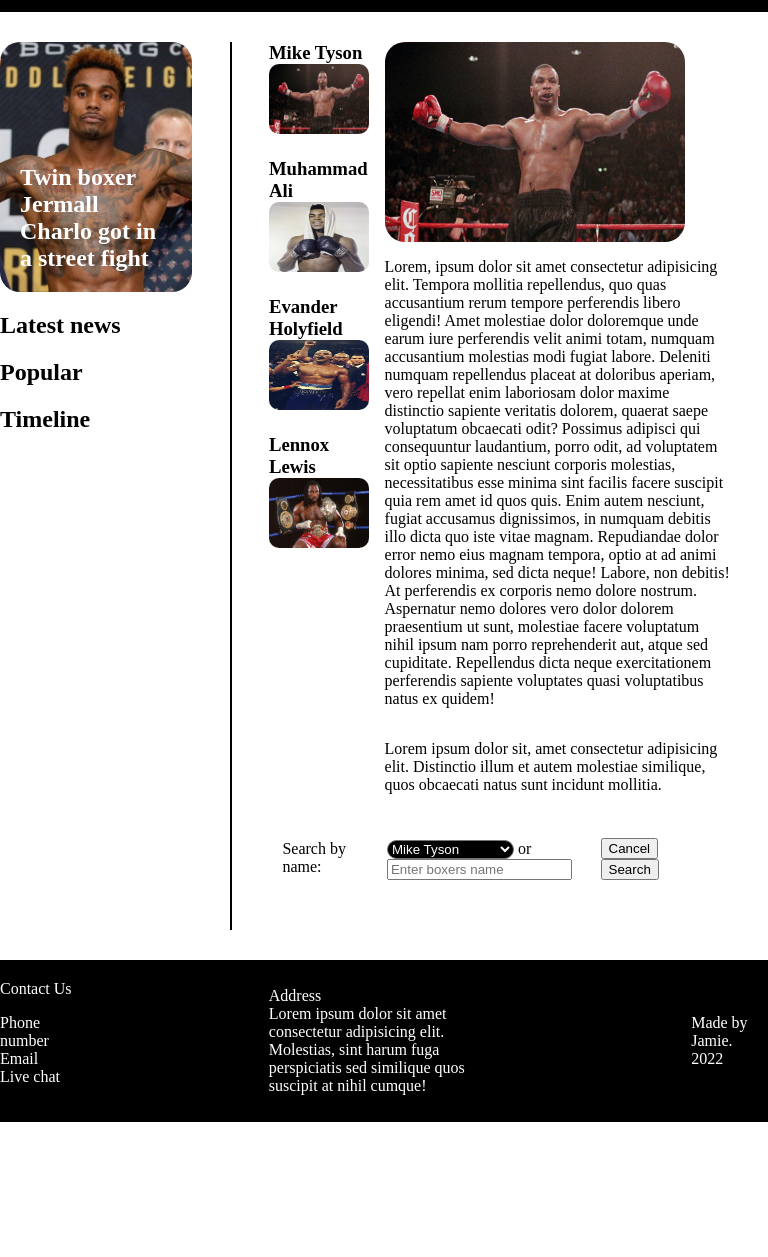
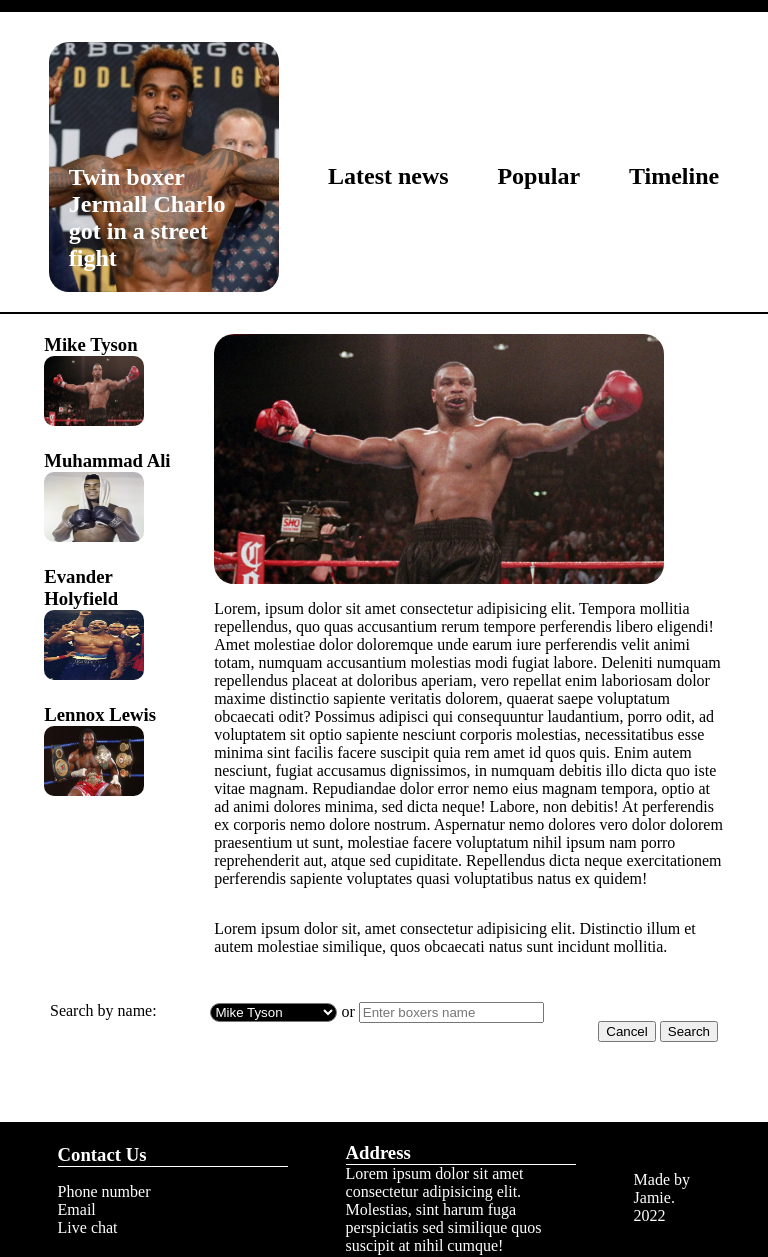
Before and after one commit to wickwackk/leap2022, a plain HTML site: page html/responsive/responsive-challenge2/index.html in a window 768 px wide. Shown: the part 68-1325 px from the top of the page. Before the commit the page ends 1190 px from the top, so only its background shows below. Drawn offline with Linux system fonts and the light colour scheme.

Commit message:
class morning nov17

```diff
--- a/html/responsive/responsive-challenge2/index.html
+++ b/html/responsive/responsive-challenge2/index.html
@@ -125,7 +125,7 @@
     <footer>
       <div class="container">
         <div class="footerFirst">
-          <p>Contact Us</p>
+          <h3>Contact Us</h3>
           <ul>
             <li><a href="#">Phone number</a></li>
             <li><a href="#">Email</a></li>
@@ -133,7 +133,7 @@
           </ul>
         </div>
         <div class="footerSecond">
-          <p>Address</p>
+          <h3>Address</h3>
           <p>
             Lorem ipsum dolor sit amet consectetur adipisicing elit. Molestias,
             sint harum fuga perspiciatis sed similique quos suscipit at nihil
--- a/html/responsive/responsive-challenge2/style.css
+++ b/html/responsive/responsive-challenge2/style.css
@@ -45,30 +45,6 @@ header ul {
 ul li {
   list-style: none;
 }
-@media screen and (max-width: 570px) {
-  header .container {
-    flex-wrap: wrap;
-  }
-  .headerRight {
-    justify-content: end;
-    width: 50%;
-  }
-  .firstMenu {
-    display: none;
-  }
-  .secondMenu {
-    display: flex;
-    gap: 20px;
-  }
-}
-@media screen and (max-width: 768px) and (min-width: 571px) {
-  .firstMenu {
-    gap: 20px;
-  }
-  .sec .container {
-    display: block;
-  }
-}
 .left {
   width: 25%;
   align-self: flex-start;
@@ -101,7 +77,7 @@ ul li {
   margin-top: 20px;
 }
 .sec .container {
-  display: flex;
+  display: block;
   justify-content: space-between;
   align-items: center;
   margin: 30px auto;
@@ -168,8 +144,6 @@ ul li {
 .option p {
   display: inline;
 }
-.rightBottom {
-}
 .button {
   align-self: flex-end;
 }
@@ -186,6 +160,10 @@ footer .container {
 footer p {
   margin: 0;
 }
+footer h3 {
+  margin: 0;
+  border-bottom: 1px white solid;
+}
 .footerFirst {
   width: 10%;
 }
@@ -194,8 +172,60 @@ footer p {
 }
 .footerSecond {
   width: 30%;
-  gap: -40px;
 }
 .footerThird {
   width: 10%;
 }
+@media screen and (max-width: 570px) {
+  header .container {
+    flex-wrap: wrap;
+  }
+  .headerRight {
+    justify-content: end;
+    width: 50%;
+  }
+  .firstMenu {
+    display: none;
+  }
+  .secondMenu {
+    display: flex;
+    gap: 20px;
+  }
+}
+@media screen and (max-width: 768px) and (min-width: 571px) {
+  .firstMenu {
+    gap: 20px;
+  }
+  .left {
+    display: flex;
+    justify-content: space-evenly;
+    align-items: center;
+    width: 100%;
+    padding-bottom: 20px;
+  }
+  .leftImg {
+    width: 30%;
+  }
+  .right {
+    width: 100%;
+    border-top: solid 2px black;
+    border-left: none;
+    padding-top: 20px;
+  }
+  .info img {
+    width: 450px;
+    height: 250px;
+  }
+  .sec .container {
+    display: block;
+  }
+  footer .container {
+    justify-content: space-evenly;
+  }
+  .footerFirst {
+    width: 30%;
+  }
+  .footerSecond {
+    width: 30%;
+  }
+}
```
Also changed, not shown: 1 other file.
